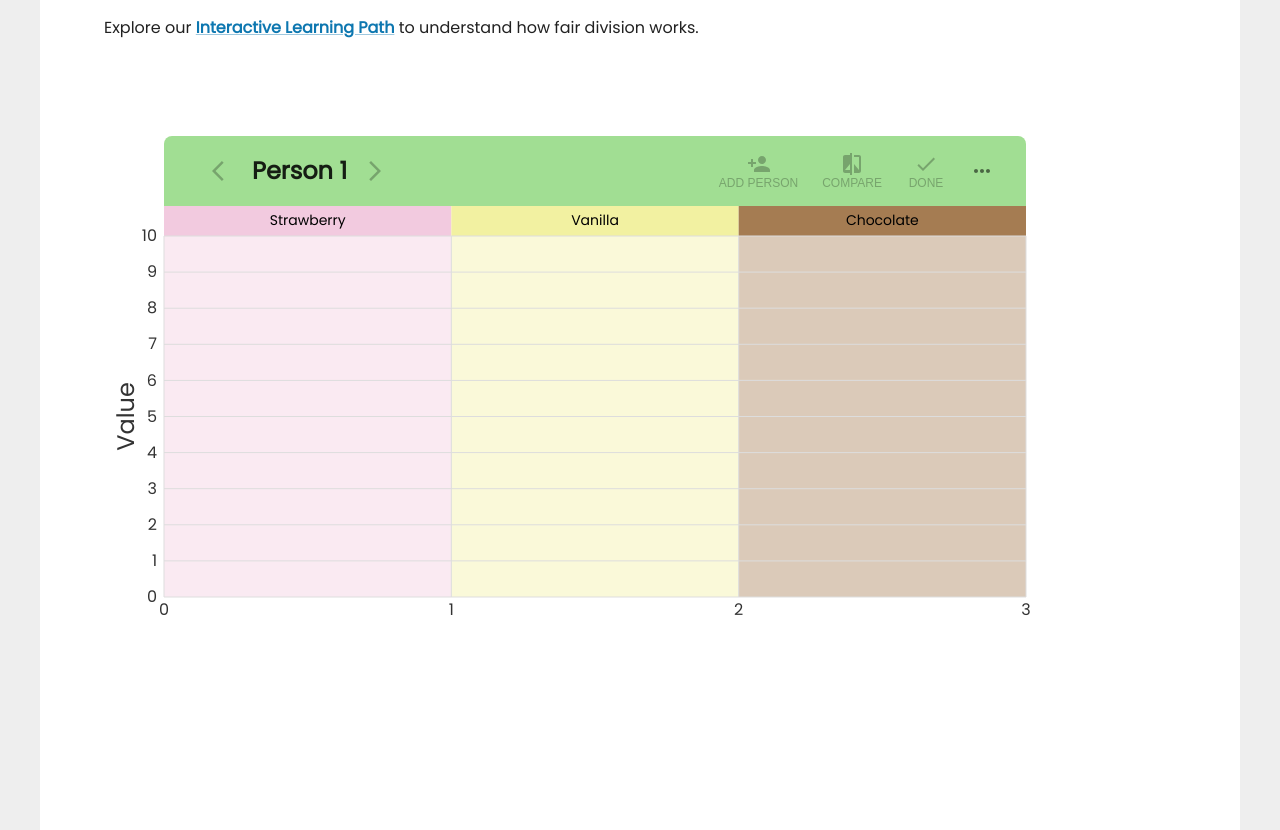
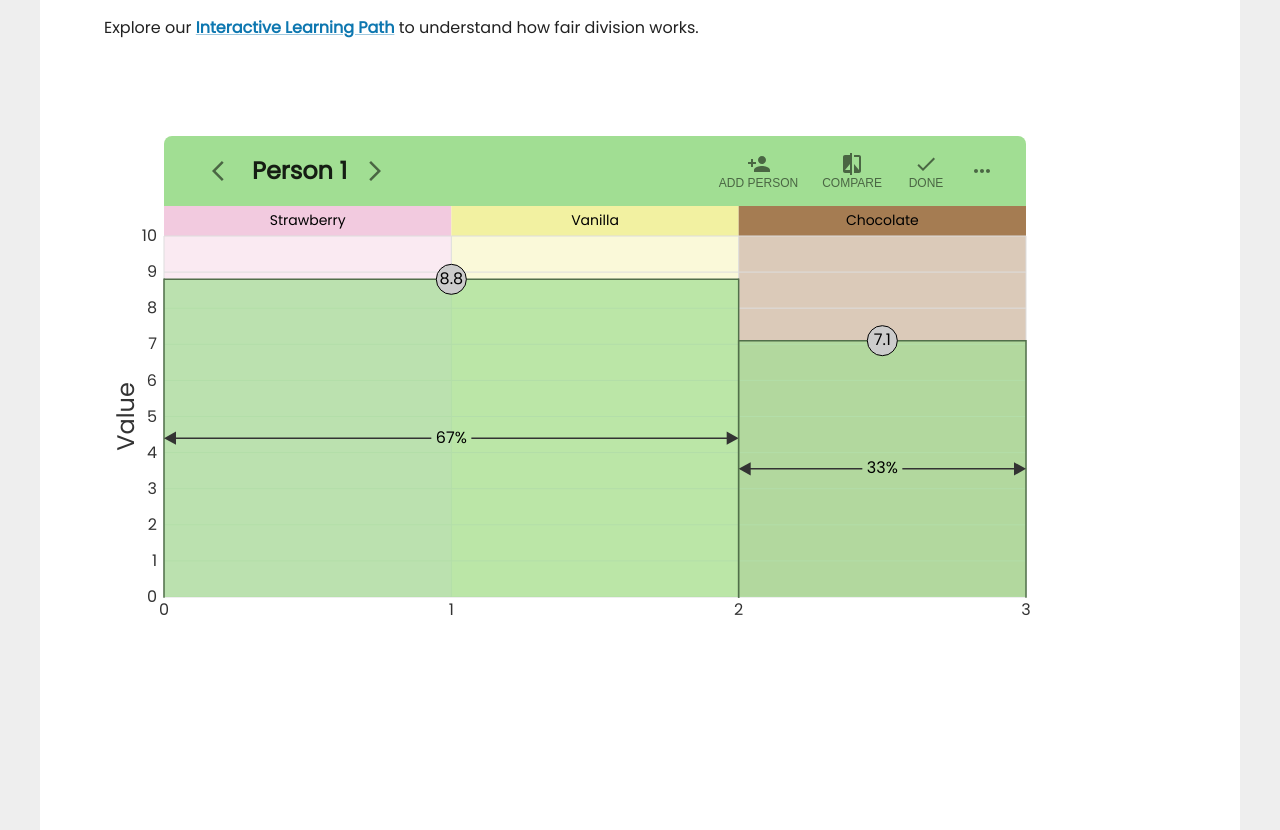
Before and after one commit to yongtenglei/cake, a React (Create React App) app: page /graph in a window 1280 px wide. Shown: the part 441-1271 px from the top of the page. Built offline with nearby package versions, Linux system fonts and the light colour scheme.

Commit message:
implement basic results compare grpahs

```diff
--- a/src/Graph/Graph.tsx
+++ b/src/Graph/Graph.tsx
@@ -23,9 +23,9 @@ import {
   margin,
 } from './graphConstants'
 import { runDivisionAlgorithm } from './algorithm/run'
-import { CakeSliceResults } from './CakeSliceResults'
 import { LoadingModal } from '../components/LoadingModal'
 import { getAgentColor } from '../constants'
+import { ResultsGraphs } from './components/ResultsGraphs'
 
 const temp: Preferences = [
   [
@@ -57,6 +57,41 @@ const temp: Preferences = [
       startValue: 7.1,
       end: 100,
       endValue: 7.1,
+      id: 4,
+    },
+  ],
+]
+
+const temp2: Preferences = [
+  [
+    {
+      start: 0,
+      startValue: 8.8,
+      end: 2,
+      endValue: 8.8,
+      id: 1,
+    },
+    {
+      start: 2,
+      startValue: 7.1,
+      end: 3,
+      endValue: 7.1,
+      id: 2,
+    },
+  ],
+  [
+    {
+      start: 0,
+      startValue: 4.5,
+      end: 2,
+      endValue: 4.5,
+      id: 3,
+    },
+    {
+      start: 2,
+      startValue: 8.6,
+      end: 3,
+      endValue: 8.6,
       id: 4,
     },
   ],
@@ -97,14 +132,14 @@ const labels: SectionLabel[] = [
 export const Graph = () => {
   const cakeSize = defaultCakeSize
   const { yScale, xScale } = createScales({
-    width: defaultGraphWidth,
-    height: defaultGraphHeight,
+    innerWidth: getInnerWidth(defaultGraphWidth),
+    innerHeight: getInnerHeight(defaultGraphHeight),
     cakeSize,
   })
 
   const [algoResults, setAlgoResults] = useState<Slice[] | []>(null)
-  // const [preferences, setPreferences] = useState<Preferences>(temp)
-  const [preferences, setPreferences] = useState<Preferences>([[]])
+  const [preferences, setPreferences] = useState<Preferences>(temp2)
+  // const [preferences, setPreferences] = useState<Preferences>([[]])
   const setNewData = (pref: Preferences) => {
     setPreferences(pref)
     setCurrentAgent(1)
@@ -154,20 +189,11 @@ export const Graph = () => {
   const currentAgentPrefs = preferences[currentAgent]
   const isComplete = isDrawingComplete(currentAgentPrefs)
 
-  return (
-    <GraphContext.Provider
-      value={{
-        yScale,
-        xScale,
-        currentAgent,
-        height: defaultGraphHeight,
-        width: defaultGraphWidth,
-        labels,
-        cakeSize,
-      }}
-    >
-      <div>
-        {compareMode ? (
+  let body = null
+  if (algoResults) {
+    body = <ResultsGraphs results={algoResults} preferences={preferences} />
+  } else if (compareMode) {
+    body = (
       <>
         <GraphHeader
           color={'#ccc'}
@@ -185,7 +211,9 @@ export const Graph = () => {
         />
         <CompareViewGraph preferences={preferences} onClickEdit={onClickEdit} />
       </>
-        ) : (
+    )
+  } else {
+    body = (
       <>
         <Box sx={{ width: defaultGraphWidth }}>
           <GraphHeader
@@ -215,13 +243,27 @@ export const Graph = () => {
           <DrawingLayer
             segments={currentAgentPrefs}
             setSegments={setCurrentAgentPrefs}
+            currentAgent={currentAgent}
           />
         </Box>
       </>
-        )}
+    )
+  }
 
-        {algoResults ? <CakeSliceResults results={algoResults} /> : null}
-      </div>
+  return (
+    <div>
+      <GraphContext.Provider
+        value={{
+          yScale,
+          xScale,
+          height: defaultGraphHeight,
+          width: defaultGraphWidth,
+          labels,
+          cakeSize,
+        }}
+      >
+        {body}
+      </GraphContext.Provider>
       <SelectAlgoModal
         open={algoModalOpen}
         onCancel={() => setAlgoModalOpen(false)}
@@ -229,6 +271,6 @@ export const Graph = () => {
         totalAgents={preferences.length}
       />
       <LoadingModal open={loading} title={'Running Algorithm'} />
-    </GraphContext.Provider>
+    </div>
   )
 }
--- a/src/Graph/GraphContext.ts
+++ b/src/Graph/GraphContext.ts
@@ -6,7 +6,6 @@ import { SectionLabel } from '../types'
 interface Graph {
   yScale: ScaleLinear<number, number, never>
   xScale: ScaleLinear<number, number, never>
-  currentAgent: number
   height: number
   width: number
   labels: SectionLabel[]
@@ -16,7 +15,6 @@ interface Graph {
 export const GraphContext = createContext<Graph>({
   yScale: scaleLinear(),
   xScale: scaleLinear(),
-  currentAgent: 0,
   height: defaultGraphHeight,
   width: defaultGraphWidth,
   labels: [],
--- a/src/Graph/components/CompareViewGraph.tsx
+++ b/src/Graph/components/CompareViewGraph.tsx
@@ -27,8 +27,8 @@ interface CompareViewGraphProps {
 export const CompareViewGraph = ({ preferences, onClickEdit }: CompareViewGraphProps) => {
   const { labels, cakeSize } = useContext(GraphContext)
   const { yScale, xScale } = createScales({
-    width: graphWidth,
-    height: graphHeight,
+    innerWidth: getInnerWidth(graphWidth),
+    innerHeight: getInnerHeight(graphHeight),
     cakeSize,
   })
 
@@ -50,7 +50,6 @@ export const CompareViewGraph = ({ preferences, onClickEdit }: CompareViewGraphP
             value={{
               yScale,
               xScale,
-              currentAgent: i,
               height: graphHeight,
               width: graphWidth,
               labels,
--- a/src/Graph/components/DrawingLayer.tsx
+++ b/src/Graph/components/DrawingLayer.tsx
@@ -27,9 +27,10 @@ let id = 0
 interface DrawingLayerProps {
   segments: Segment[]
   setSegments: (segment: Segment[]) => void
+  currentAgent: number
 }
 
-export const DrawingLayer = ({ segments, setSegments }: DrawingLayerProps) => {
+export const DrawingLayer = ({ segments, setSegments, currentAgent }: DrawingLayerProps) => {
   const convertToPixels = useConvertSegToPixels()
   const convertFromPixels = useConvertSegFromPixels()
   const [mouseX, setMouseX] = useState(0)
@@ -38,7 +39,7 @@ export const DrawingLayer = ({ segments, setSegments }: DrawingLayerProps) => {
   const [yMovingId, setYMovingId] = useState<number | null>(null)
   const [xMovingId, setXMovingId] = useState<number | null>(null)
   const [cornerMovingId, setCornerMovingId] = useState<[number, number] | null>(null)
-  const { xScale, yScale, currentAgent, height, width, cakeSize } =
+  const { xScale, yScale, height, width, cakeSize } =
     useContext(GraphContext)
 
   const isDrawing = !isDrawingComplete(segments)
--- /dev/null
+++ b/src/Graph/components/ResultsGraphs.tsx
@@ -0,0 +1,158 @@
+import { useContext } from 'react'
+import { getAgentColor } from '../../constants'
+import { Preferences, Segment, Slice } from '../../types'
+import { GraphContext } from '../GraphContext'
+import { useConvertSegToPixels, createScales } from '../graphUtils'
+import { Segments } from './Segments'
+
+const width = 400
+const height = 100
+const spaceBetween = 20
+const cuttingLineExtension = 25
+
+const margin = {
+  top: cuttingLineExtension,
+  bottom: cuttingLineExtension,
+  left: 150,
+  right: 70,
+}
+
+interface ResultsGraphsProps {
+  preferences: Preferences
+  results: Slice[]
+}
+
+export const ResultsGraphs = ({ results, preferences }: ResultsGraphsProps) => {
+  const { labels, cakeSize } = useContext(GraphContext)
+  const { yScale, xScale } = createScales({
+    innerWidth: width,
+    innerHeight: height,
+    cakeSize,
+  })
+
+  const totalHeight =
+    (height + spaceBetween) * preferences.length + margin.top + margin.bottom
+  const totalWidth = width + margin.left + margin.right
+  return (
+    <GraphContext.Provider
+      value={{
+        yScale,
+        xScale,
+        height,
+        width,
+        labels,
+        cakeSize,
+      }}
+    >
+      <svg width={totalWidth} height={totalHeight} style={{ border: '1px solid red' }}>
+        <text textAnchor="end" x={totalWidth} y={0} dominantBaseline={'hanging'}>
+          Portion Size
+        </text>
+
+        <g transform={`translate(${margin.left}, ${margin.top})`}>
+          {preferences.map((segments, i) => {
+            const slices = results.filter((slice) => slice.owner === i)
+            const totalShareSize = slices.reduce(
+              (acc, slice) => acc + (slice.end - slice.start),
+              0
+            )
+            const totalSharePercent = (totalShareSize / cakeSize) * 100
+            return (
+              <g transform={`translate(${0},${(height + spaceBetween) * i})`} key={i}>
+                {/* Graphs */}
+                <TinyGraph
+                  segments={segments}
+                  height={height}
+                  results={slices}
+                  agent={i}
+                />
+
+                {/* Graph Owner */}
+                <text textAnchor="end" x={-10} y={height / 2}>
+                  Person {i + 1}'s Portion
+                </text>
+
+                {/* Percentages */}
+                <text
+                  x={width + margin.right/2}
+                  y={height / 2}
+                  textAnchor="middle"
+                  dominantBaseline="middle"
+                >
+                  {totalSharePercent.toFixed(1)}%
+                </text>
+              </g>
+            )
+          })}
+        </g>
+
+        {/* Cut lines */}
+        {results.map(({ start }, i) => {
+          return i === 0 ? null : (
+            <g transform={`translate(${xScale(start) + margin.left}, 0)`}>
+              <line
+                key={start}
+                y2={totalHeight - cuttingLineExtension}
+                strokeDasharray={8}
+                stroke="black"
+                strokeWidth={2}
+              />
+              <text y={totalHeight - 5} textAnchor="middle">
+                {start.toFixed(cakeSize >= 10 ? 1 : 2)}
+              </text>
+            </g>
+          )
+        })}
+      </svg>
+    </GraphContext.Provider>
+  )
+}
+
+interface TinyGraphProps {
+  segments: Segment[]
+  height: number
+  results: Slice[]
+  agent: number
+}
+
+const TinyGraph = ({ segments, height, results, agent }: TinyGraphProps) => {
+  const { width, xScale } = useContext(GraphContext)
+  const convertToPixels = useConvertSegToPixels()
+  const maskId = `resultMask${agent}`
+
+  const segSvg = segments
+    .map(convertToPixels)
+    .map(({ x1, x2, y1, y2 }) => (
+      <path
+        key={x1}
+        fill={'#ddd'}
+        d={`M${x1},${y1} L${x2},${y2} L${x2},${height} L${x1},${height}`}
+      />
+    ))
+
+  return (
+    <>
+      {/* Segments display in gray */}
+      <g fillOpacity={0.5}>{segSvg}</g>
+
+      {/* Mask colored sections to match segments */}
+      <mask id={maskId}>{segSvg}</mask>
+
+      {/* Colored sections */}
+      {results.map((slice) => (
+        <rect
+          key={slice.start}
+          x={xScale(slice.start)}
+          width={xScale(slice.end)}
+          y={0}
+          height={height}
+          fill={getAgentColor(agent)}
+          mask={`url(#${maskId})`}
+        />
+      ))}
+
+      {/* Border for the whole graph */}
+      <rect width={width} height={height} stroke="#333" fill="none" strokeWidth={1} />
+    </>
+  )
+}
--- a/src/Graph/components/Segments.tsx
+++ b/src/Graph/components/Segments.tsx
@@ -8,14 +8,13 @@ import { GraphContext } from '../GraphContext'
 interface SegmentsProps {
   segments: DrawnSegment[]
   color: string
-  partial?: boolean
 }
 
 const arrowColor = '#333'
 const arrowShape = '-12 -6.7 0 0 -12 6.7 -12 -6.7'
 const strokeWidth = 1.5
 
-export const Segments = ({ segments, color, partial = false }: SegmentsProps) => {
+export const Segments = ({ segments, color }: SegmentsProps) => {
   const height = getInnerHeight(useContext(GraphContext).height)
 
   // The math with y coordinates is tricky because 0 means top, positive numbers mean further down.
@@ -23,18 +22,15 @@ export const Segments = ({ segments, color, partial = false }: SegmentsProps) =>
     <>
       {segments.map((seg, i) => {
         const { x1, y1, x2, y2, id } = seg
-        // when `partial` is true, don't fill the area, just "underline" the top line
-        const bottomFillLeft = partial ? Math.min(height, y1 + 15) : height
-        const bottomFillRight = partial ? Math.min(height, y2 + 15) : height
-        const lineColor = shadeHexColor(color, -0.5) // : lineColor
+        const lineColor = shadeHexColor(color, -0.5)
 
         return (
           <React.Fragment key={id}>
             {/* fill */}
             <path
               fill={color}
-              fillOpacity={0.5}
-              d={`M${x1},${y1} L${x2},${y2} L${x2},${bottomFillRight} L${x1},${bottomFillLeft}`}
+              fillOpacity={0.7}
+              d={`M${x1},${y1} L${x2},${y2} L${x2},${height} L${x1},${height}`}
             />
 
             {/* top line */}
--- a/src/Graph/components/SelectAlgoModal.tsx
+++ b/src/Graph/components/SelectAlgoModal.tsx
@@ -111,7 +111,7 @@ const SelectAlgoModalGuts = ({
       </DialogContent>
       <DialogActions>
         <Button onClick={onCancel}>Cancel</Button>
-        <Button type="submit" variant="contained">
+        <Button type="submit" variant="contained" autoFocus>
           Find Solution
         </Button>
       </DialogActions>
--- a/src/Graph/components/_CombinedCompareViewGraph.tsx
+++ b/src/Graph/components/_CombinedCompareViewGraph.tsx
@@ -37,7 +37,7 @@ export const _CompareViewGraph = ({ preferences }: CompareViewGraphProps) => {
                   // graying out the background looks good only when `partial` is false
                   // color={isActive(i) ? getAgentColor(i) : '#999'}
                   color={getAgentColor(i)}
-                  partial
+                  // partial
                 />
               )
             )}
--- a/src/Graph/graphUtils.ts
+++ b/src/Graph/graphUtils.ts
@@ -5,19 +5,17 @@ import { defaultCakeSize, getInnerHeight, getInnerWidth } from './graphConstants
 import { scaleLinear } from 'd3'
 
 interface createScalesParams {
-  width: number
-  height: number
+  innerWidth: number
+  innerHeight: number
   cakeSize: number
 }
-export const createScales = ({ width, height, cakeSize }: createScalesParams) => {
-  const yScale = scaleLinear()
-    .domain([0, 10])
-    .range([getInnerHeight(height), 0])
-    .nice()
-  const xScale = scaleLinear()
-    .domain([0, cakeSize])
-    .range([0, getInnerWidth(width)])
-    .nice()
+export const createScales = ({
+  innerWidth,
+  innerHeight,
+  cakeSize,
+}: createScalesParams) => {
+  const yScale = scaleLinear().domain([0, 10]).range([innerHeight, 0]).nice()
+  const xScale = scaleLinear().domain([0, cakeSize]).range([0, innerWidth]).nice()
   return { yScale, xScale }
 }
 
@@ -27,8 +25,8 @@ export const useConvertSegToPixels = () => {
     const { start, startValue, end, endValue, id } = seg
     return {
       x1: xScale(start),
+      x2: xScale(end),
       y1: yScale(startValue),
-      x2: xScale(end),
       y2: yScale(endValue),
       id,
     }
```
Also changed, not shown: src/Graph/components/Marks.tsx (deleted, +0 -36 lines), src/Graph/_CakeSliceResults.tsx (renamed from src/Graph/CakeSliceResults.tsx). Lines whose indentation alone changed are shown as unchanged.
